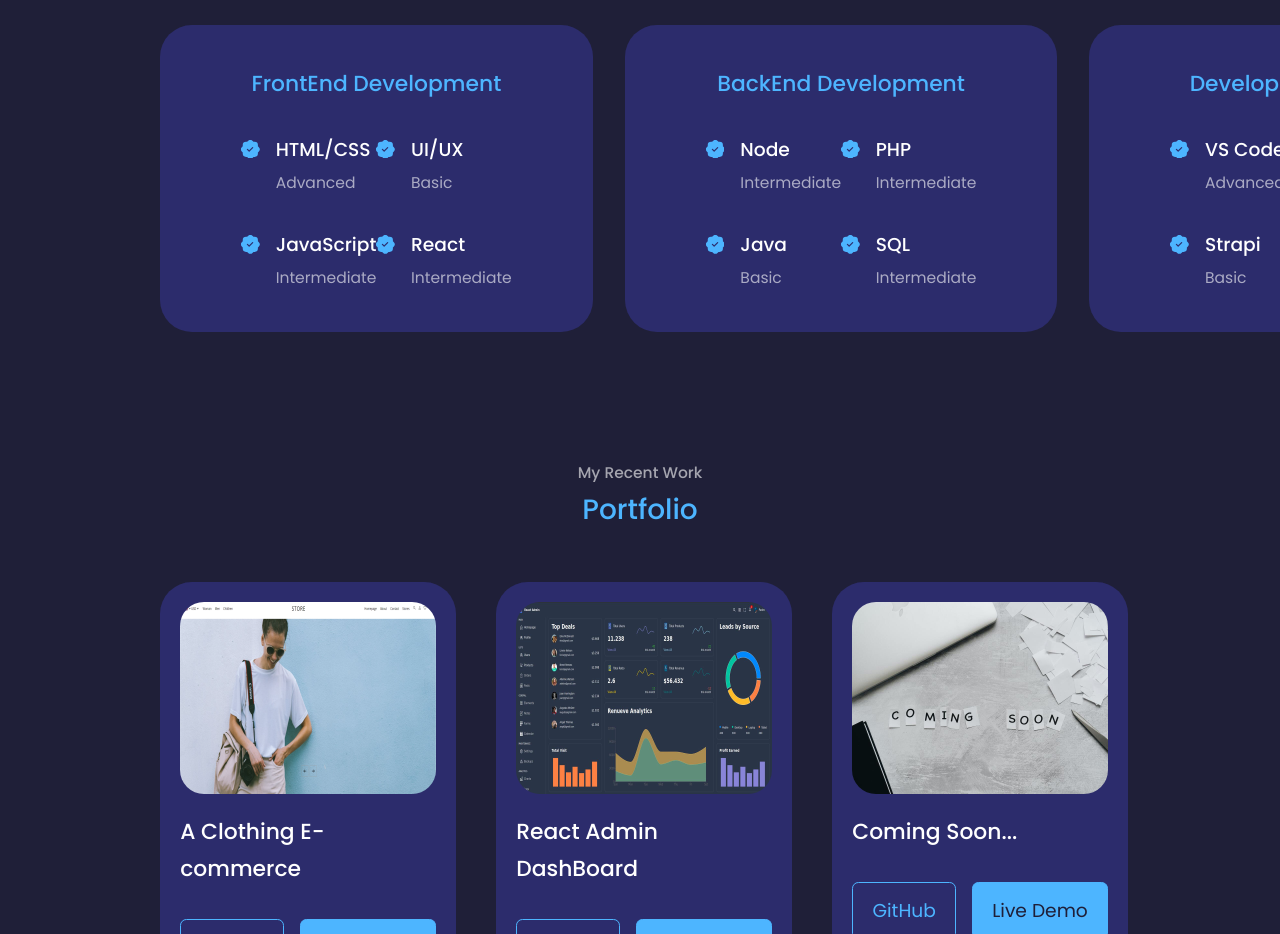
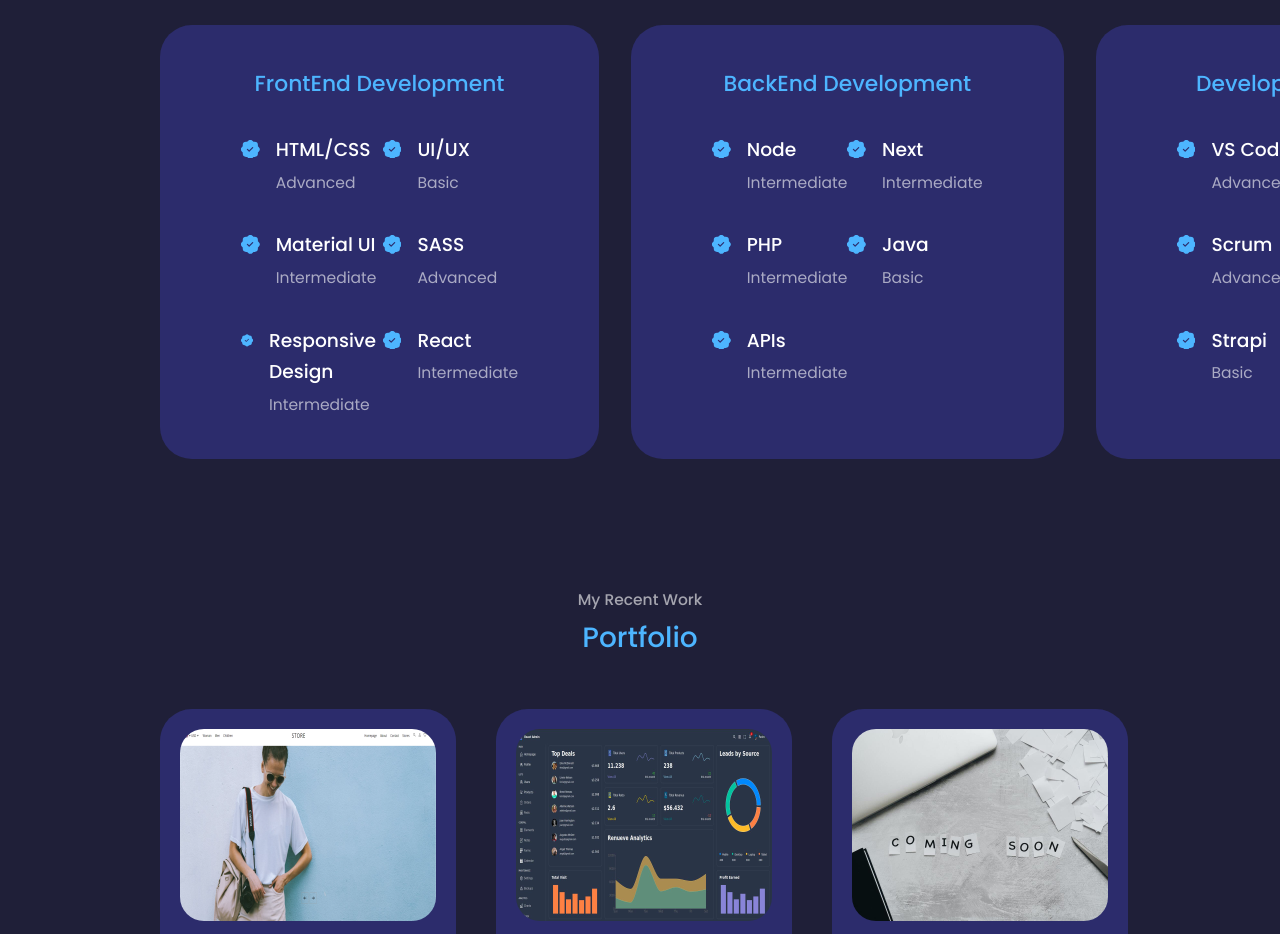
Before and after one commit to pedrowilliamsantos/portfolio, a React (Create React App) app: page / in a window 1280 px wide. Shown: the part 2060-2994 px from the top of the page. Built offline with nearby package versions, Linux system fonts and the light colour scheme.

Commit message:
add novas mudanças

```diff
--- a/src/components/experience/Experience.jsx
+++ b/src/components/experience/Experience.jsx
@@ -32,7 +32,23 @@ const Experience = () => {
                         <article className='experience__details'>
                             <BsPatchCheckFill className='experience__details-icon' />
                             <div>
-                                <h4>JavaScript</h4>
+                                <h4>Material UI</h4>
+                                <small className='text-light'>Intermediate</small>
+                            </div>
+                        </article>
+
+                        <article className='experience__details'>
+                            <BsPatchCheckFill className='experience__details-icon' />
+                            <div>
+                                <h4>SASS</h4>
+                                <small className='text-light'>Advanced</small>
+                            </div>
+                        </article>
+
+                        <article className='experience__details'>
+                            <BsPatchCheckFill className='experience__details-icon' />
+                            <div>
+                                <h4>Responsive Design</h4>
                                 <small className='text-light'>Intermediate</small>
                             </div>
                         </article>
@@ -62,6 +78,14 @@ const Experience = () => {
                         <article className='experience__details'>
                             <BsPatchCheckFill className='experience__details-icon' />
                             <div>
+                                <h4>Next</h4>
+                                <small className='text-light'>Intermediate</small>
+                            </div>
+                        </article>
+
+                        <article className='experience__details'>
+                            <BsPatchCheckFill className='experience__details-icon' />
+                            <div>
                                 <h4>PHP</h4>
                                 <small className='text-light'>Intermediate</small>
                             </div>
@@ -78,7 +102,7 @@ const Experience = () => {
                         <article className='experience__details'>
                             <BsPatchCheckFill className='experience__details-icon' />
                             <div>
-                                <h4>SQL</h4>
+                                <h4>APIs</h4>
                                 <small className='text-light'>Intermediate</small>
                             </div>
                         </article>
@@ -93,6 +117,22 @@ const Experience = () => {
                             <BsPatchCheckFill className='experience__details-icon' />
                             <div>
                                 <h4>VS Code</h4>
+                                <small className='text-light'>Advanced</small>
+                            </div>
+                        </article>
+
+                        <article className='experience__details'>
+                            <BsPatchCheckFill className='experience__details-icon' />
+                            <div>
+                                <h4>Figma</h4>
+                                <small className='text-light'>Basic</small>
+                            </div>
+                        </article>
+
+                        <article className='experience__details'>
+                            <BsPatchCheckFill className='experience__details-icon' />
+                            <div>
+                                <h4>Scrum</h4>
                                 <small className='text-light'>Advanced</small>
                             </div>
                         </article>
@@ -116,7 +156,7 @@ const Experience = () => {
                         <article className='experience__details'>
                             <BsPatchCheckFill className='experience__details-icon' />
                             <div>
-                                <h4>Github</h4>
+                                <h4>Git</h4>
                                 <small className='text-light'>Intermediate</small>
                             </div>
                         </article>
```
Also changed, not shown: 1 other file (tests, documents, lock files or other folders).
